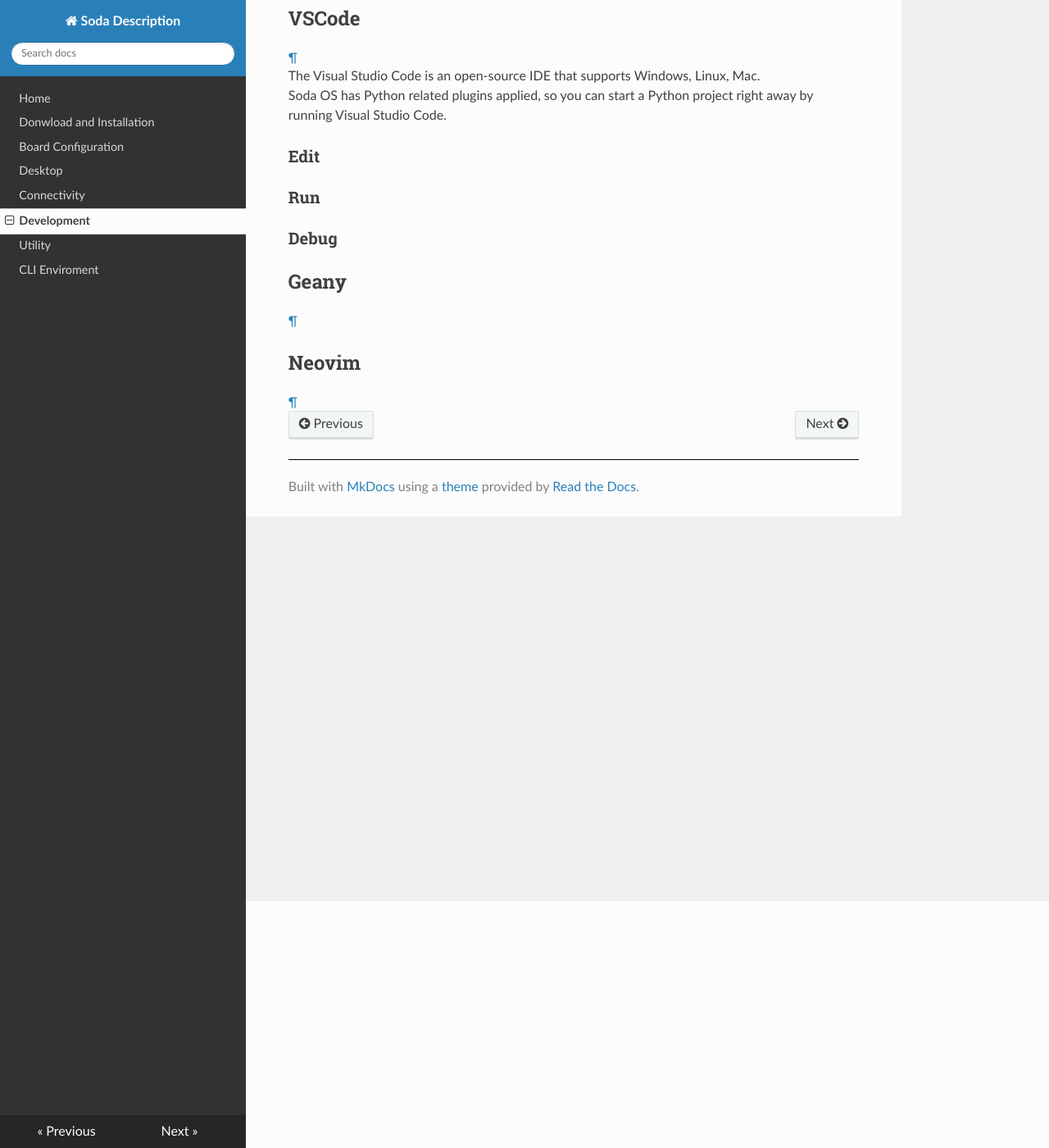
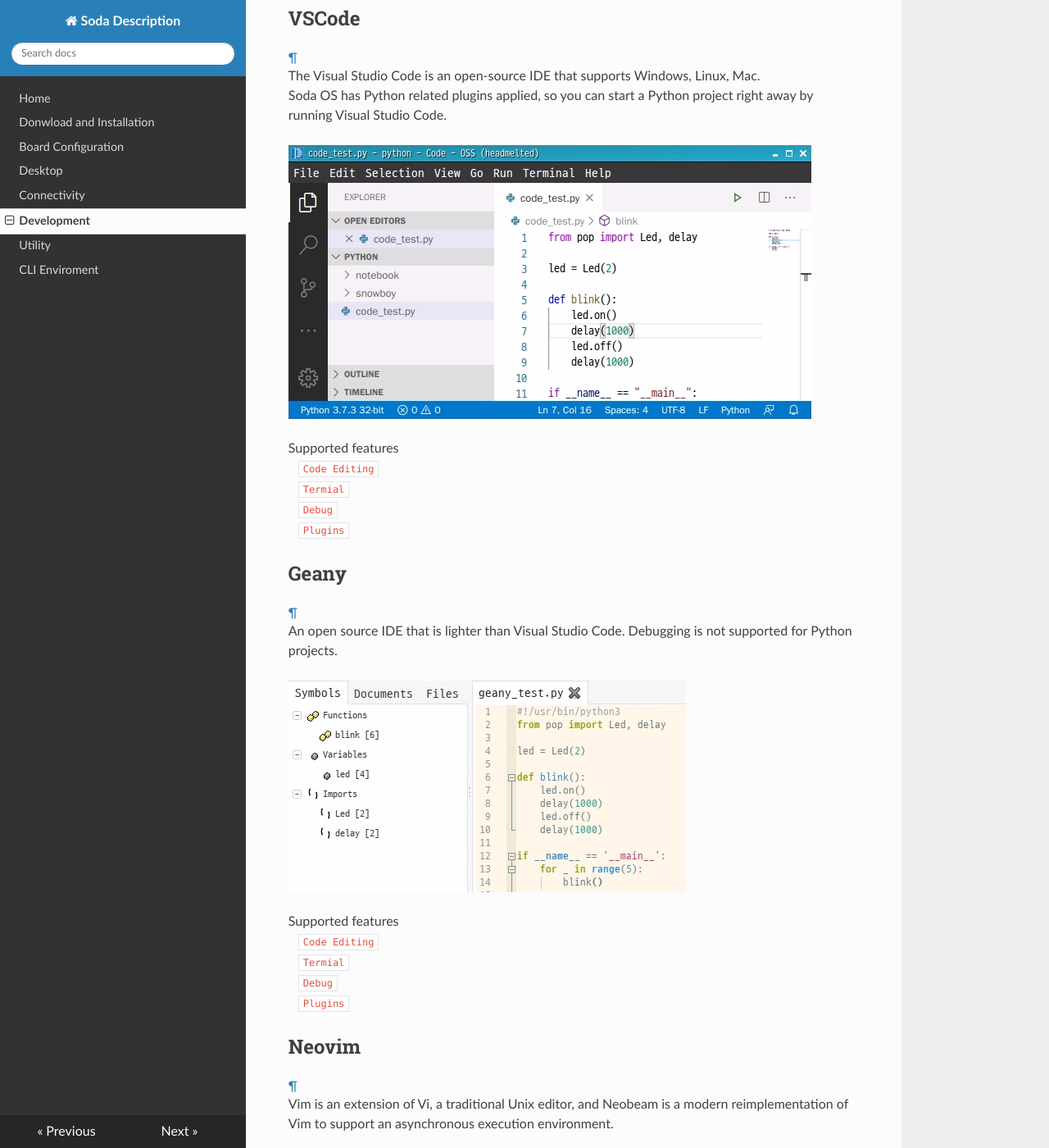
Before and after one commit to hanback-docs/soda_docs, an MkDocs documentation site: the page built from docs/Development.md, in a window 1280 px wide and 1400 px high, scrolled down 301 px. Shown: the whole window at 82% size. Built offline with MkDocs 1.6.1, drawn with Linux system fonts in a browser that asks for light colours; nearby versions of some CDN libraries; some of the changed text lies outside the part shown.

Commit message:
adding ide images

```diff
--- a/docs/Development.md
+++ b/docs/Development.md
@@ -9,11 +9,31 @@ There are three tools for software development<br>
 The Visual Studio Code is an open-source IDE that supports Windows, Linux, Mac. <br>
 Soda OS has Python related plugins applied, so you can start a Python project right away by running Visual Studio Code.
 
-<h3>Edit</h3>
-<h3>Run</h3>
-<h3>Debug</h3>
+![vscode](./picture/vscode.png)
+
+Supported features<br>
+&emsp;<code class="code_accent">Code Editing</code><br>
+&emsp;<code class="code_accent">Termial</code><br>
+&emsp;<code class="code_accent">Debug</code><br>
+&emsp;<code class="code_accent">Plugins</code><br>
 
 ## <h2>Geany</h2>
+An open source IDE that is lighter than Visual Studio Code. Debugging is not supported for Python projects.
 
+![geany](./picture/geany.png)
+
+Supported features<br>
+&emsp;<code class="code_accent">Code Editing</code><br>
+&emsp;<code class="code_accent">Termial</code><br>
+&emsp;<code class="code_accent">Debug</code><br>
+&emsp;<code class="code_accent">Plugins</code><br>
 
 ## <h2>Neovim</h2>
+Vim is an extension of Vi, a traditional Unix editor, and Neobeam is a modern reimplementation of Vim to support an asynchronous execution environment.
+
+![neovim](./picture/neovim.png)
+
+Supported features<br>
+&emsp;<code class="code_accent">Code Editing</code><br>
+&emsp;<code class="code_accent">Debug</code><br>
+&emsp;<code class="code_accent">Plugins</code><br>
```
